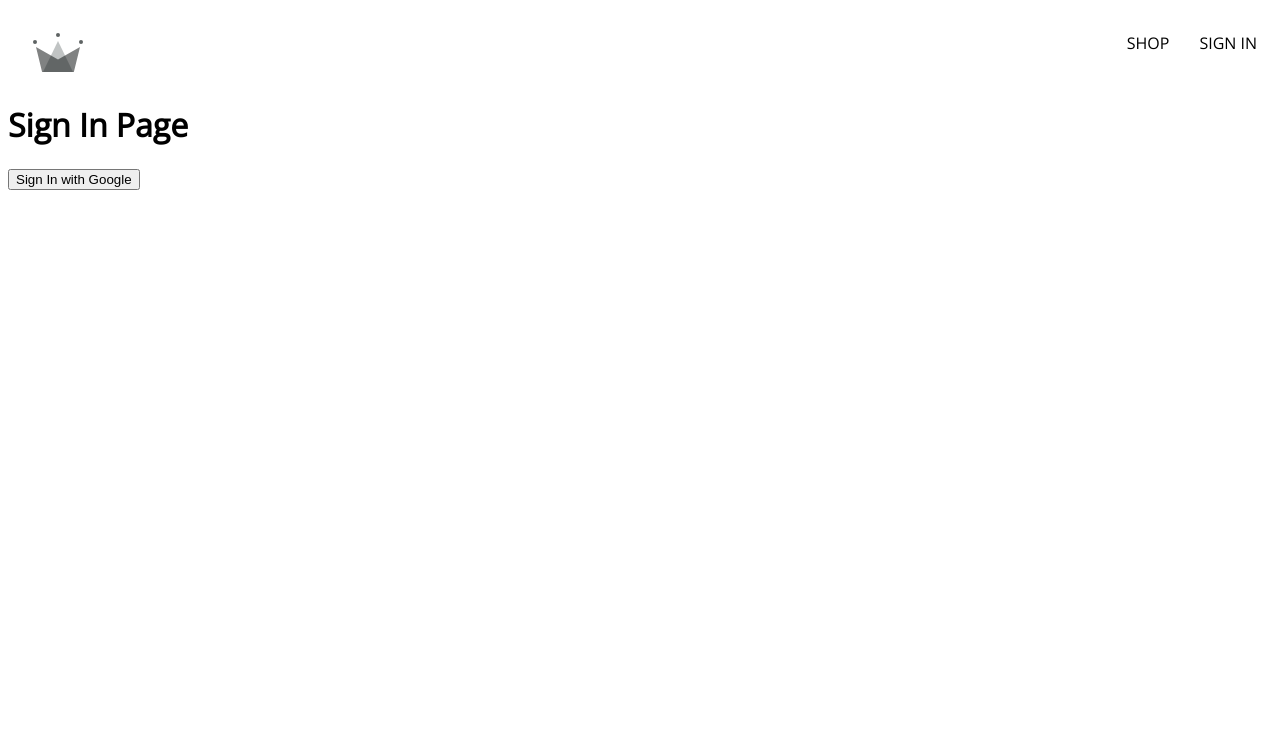
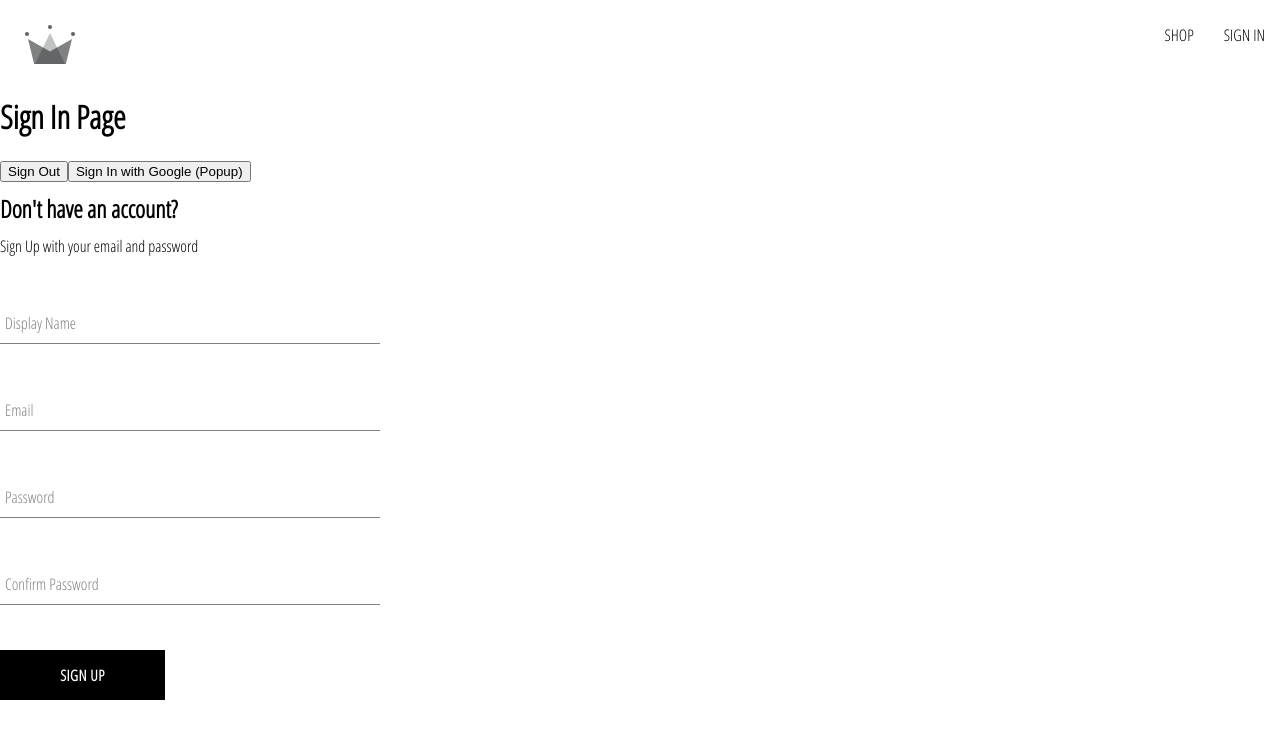
Before and after one commit to smrdwn/ecommerce-react, a React (Vite) app: page /sign-in in a window 1280 px wide. Shown: the top 738 px of the page. Built offline with nearby package versions, Linux system fonts and the light colour scheme; no server answers.

Commit message:
created the sign up component, the form input component, button component

```diff
--- a/index.html
+++ b/index.html
@@ -4,11 +4,11 @@
         <meta charset="UTF-8"/>
         <link rel="icon" type="image/svg+xml" href="/vite.svg"/>
         <meta name="viewport" content="width=device-width, initial-scale=1.0"/>
-        <link rel="preconnect" href="https://fonts.googleapis.com">
-        <link rel="preconnect" href="https://fonts.gstatic.com" crossorigin>
+        <link rel="preconnect" href="https://fonts.googleapis.com"/>
+        <link rel="preconnect" href="https://fonts.gstatic.com" crossorigin/>
         <link
-            href="https://fonts.googleapis.com/css2?family=Open+Sans:wght@300&display=swap"
-            rel="stylesheet">
+            href="https://fonts.googleapis.com/css2?family=Open+Sans+Condensed:wght@300&display=swap"
+            rel="stylesheet"/>
         <title>Vite + React</title>
     </head>
     <body>
--- /dev/null
+++ b/src/components/button/button.component.jsx
@@ -0,0 +1,20 @@
+import './button.styles.scss';
+
+const BUTTON_TYPE_CLASSES = {
+    google: 'google-sign-in',
+    inverted: 'inverted',
+
+}
+
+const Button = ({ children, buttonType, ...otherProps }) => {
+    return (
+        <button
+        className={`button-container ${BUTTON_TYPE_CLASSES[buttonType]}`}
+        {...otherProps}
+        >
+            {children}
+        </button>
+    );
+}
+
+export default Button;
--- /dev/null
+++ b/src/components/button/button.styles.scss
@@ -0,0 +1,41 @@
+.button-container {
+    min-width: 165px;
+    width: auto;
+    height: 50px;
+    letter-spacing: 0.5px;
+    line-height: 50px;
+    padding: 0 35px;
+    font-size: 15px;
+    background-color: black;
+    color: white;
+    text-transform: uppercase;
+    font-family: 'Open Sans Condensed';
+    font-weight: bolder;
+    border: none;
+    cursor: pointer;
+    display: flex;
+    justify-content: center;
+    &:hover {
+        background-color: white;
+        color: black;
+        border: 1px solid black;
+    }
+    &.google-sign-in {
+        background-color: #4285f4;
+        color: white;
+        &:hover {
+            background-color: #357ae8;
+            border: none;
+        }
+    }
+    &.inverted {
+        background-color: white;
+        color: black;
+        border: 1px solid black;
+        &:hover {
+            background-color: black;
+            color: white;
+            border: none;
+        }
+    }
+}
--- /dev/null
+++ b/src/components/form-input/form-input.component.jsx
@@ -0,0 +1,13 @@
+import './form-input.styles.scss';
+
+const FormInput = ({ label, ...otherProps }) => {
+
+    return (
+        <div className="group">
+            <input className="form-input" {...otherProps} />
+           { label && <label className={`${otherProps.value.length ? 'shrink' : ''} form-input-label`} htmlFor="displayName">{label}</label>}
+        </div>
+    );
+}
+
+export default FormInput;
--- /dev/null
+++ b/src/components/form-input/form-input.styles.scss
@@ -0,0 +1,46 @@
+$sub-color: grey;
+$main-color: black;
+@mixin shrinkLabel {
+    top: -14px;
+    font-size: 12px;
+    color: $main-color;
+}
+.group {
+    position: relative;
+    margin: 45px 0;
+    .form-input {
+        background: none;
+        background-color: white;
+        color: $sub-color;
+        font-size: 18px;
+        padding: 10px 10px 10px 5px;
+        display: block;
+        width: 100%;
+        border: none;
+        border-radius: 0;
+        border-bottom: 1px solid $sub-color;
+        margin: 25px 0;
+        &:focus {
+            outline: none;
+        }
+        &:focus ~ .form-input-label {
+            @include shrinkLabel();
+        }
+    }
+    input[type='password'] {
+        letter-spacing: 0.3em;
+    }
+    .form-input-label {
+        color: $sub-color;
+        font-size: 16px;
+        font-weight: normal;
+        position: absolute;
+        pointer-events: none;
+        left: 5px;
+        top: 10px;
+        transition: 300ms ease all;
+        &.shrink {
+            @include shrinkLabel();
+        }
+    }
+}
--- /dev/null
+++ b/src/components/sign-up-form/sign-up-form.component.jsx
@@ -0,0 +1,102 @@
+import {useState} from "react";
+
+import FormInput from "../form-input/form-input.component";
+import Button from "../button/button.component";
+
+import {createAuthUserWithEmailAndPassword, createUserDocumentAuth} from '../../utils/firebase/firebase.utils';
+
+import './sign-up-form.styles.scss';
+
+const defaultFormFields = {
+    displayName: '',
+    email: '',
+    password: '',
+    confirmPassword: ''
+}
+
+const SignUpForm = () => {
+
+    const [formFields,
+        setFormFields] = useState(defaultFormFields);
+    const {displayName, email, password, confirmPassword} = formFields;
+
+    const resetFormFields = () => {
+        setFormFields(defaultFormFields);
+    }
+
+    const handleChange = (event) => {
+        const {name, value} = event.target;
+
+        setFormFields({
+            ...formFields,
+            [name]: value
+        });
+
+    }
+
+    const handleSubmit = async(event) => {
+        event.preventDefault();
+
+        if (password !== confirmPassword) {
+            alert('passwords dont match')
+            return;
+        }
+
+        try {
+            const {user} = await createAuthUserWithEmailAndPassword(email, password);
+
+            await createUserDocumentAuth(user, {displayName});
+            resetFormFields();
+        } catch (err) {
+            if (err.code === 'auth/email-already-in-use') {
+                alert('Cannot create user, email already in use');
+            } else {
+                console.log('user creation encountered an error', err);
+            }
+        }
+    }
+
+    return (
+        <div className="sign-up-container">
+            <h2>Don't have an account?</h2>
+            <span>Sign Up with your email and password</span>
+            <form onSubmit={handleSubmit}>
+                <FormInput
+                    label='Display Name'
+                    type="text"
+                    required
+                    onChange={handleChange}
+                    name="displayName"
+                    value={displayName} />
+
+                <FormInput
+                    label='Email'
+                    type="email"
+                    required
+                    onChange={handleChange}
+                    name="email"
+                    value={email}/>
+
+                <FormInput
+                    label='Password'
+                    type="password"
+                    required
+                    onChange={handleChange}
+                    name="password"
+                    value={password}/>
+
+                <FormInput
+                    label='Confirm Password'
+                    type="password"
+                    required
+                    onChange={handleChange}
+                    name="confirmPassword"
+                    value={confirmPassword}/>
+
+                <Button type="submit" buttonType=''>Sign Up</Button>
+            </form>
+        </div>
+    );
+}
+
+export default SignUpForm;
--- /dev/null
+++ b/src/components/sign-up-form/sign-up-form.styles.scss
@@ -0,0 +1,9 @@
+.sign-up-container {
+    display: flex;
+    flex-direction: column;
+    width: 380px;
+
+    h2 {
+        margin: 10px 0;
+    }
+}
--- a/src/index.scss
+++ b/src/index.scss
@@ -1,10 +1,9 @@
 body {
-    font-family: "Open Sans", serif;
-    font-optical-sizing: auto;
-    font-weight: 300;
-    font-style: normal;
-    font-variation-settings: "wdth" 100;
-}
+    margin: 0;
+    font-family: 'Open Sans Condensed', sans-serif;
+    -webkit-font-smoothing: antialiased;
+    -moz-osx-font-smoothing: grayscale;
+  }
 
 a {
     text-decoration: none;
--- a/src/routes/sign-in/sign-in.component.jsx
+++ b/src/routes/sign-in/sign-in.component.jsx
@@ -1,24 +1,47 @@
-import React, {useEffect, useState} from 'react';
-import {db, auth, signInWithGooglePopup, createUserDocumentAuth} from '../../utils/firebase/firebase.utils';
-import {onAuthStateChanged, signOut} from 'firebase/auth';
+import React, { useEffect, useState } from 'react';
+import {
+  auth,
+  signInWithGooglePopup,
+  createUserDocumentAuth,
+} from '../../utils/firebase/firebase.utils';
+import { onAuthStateChanged, signOut } from 'firebase/auth';
+
+import SignUpForm from '../../components/sign-up-form/sign-up-form.component';
 
 const SignIn = () => {
+  const [user, setUser] = useState(null);
 
-    const handleGoogleSignIn = async() => {
+  useEffect(() => {
+    const unsubscribe = onAuthStateChanged(auth, async (currentUser) => {
+      if (currentUser) {
+        setUser(currentUser);
+        console.log('Current Authenticated User:', currentUser);
+      } else {
+        setUser(null);
+      }
+    });
+
+    return () => unsubscribe();
+  }, []);
+
+  // Google Sign-In with Popup
+  const handleGoogleSignIn = async () => {
     try {
-            const {user} = await signInWithGooglePopup();
-            console.log(user, 'handleGoogleSignIn user');
+      const { user } = await signInWithGooglePopup();
+      console.log('Popup Sign-In Success:', user);
       await createUserDocumentAuth(user);
+      setUser(user);
     } catch (error) {
-            console.error('Error signing in with Google:', error.message);
+      console.error('Error signing in with Google (Popup):', error.message);
     }
   };
 
+  // Sign Out
   const handleSignOut = async () => {
     try {
-          const response = await signOut(auth);
-          console.log(response);
-          //setUser(null);
+      await signOut(auth);
+      setUser(null);
+      console.log('User signed out successfully');
     } catch (error) {
       console.error('Error signing out:', error.message);
     }
@@ -27,9 +50,11 @@
   return (
     <div>
       <h1>Sign In Page</h1>
-            <button onClick={handleGoogleSignIn}>Sign In with Google</button>
+          <button onClick={handleSignOut}>Sign Out</button>
+          <button onClick={handleGoogleSignIn}>Sign In with Google (Popup)</button>
+          <SignUpForm />
     </div>
   );
-}
+};
 
 export default SignIn;
```
Also changed, not shown: src/utils/firebase/firebase.utils.js (+23 -18 lines). Lines whose indentation alone changed are shown as unchanged.
